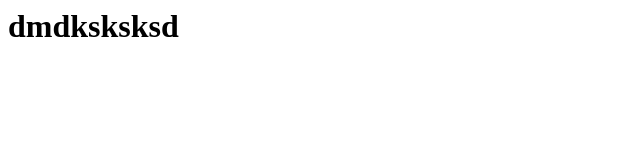
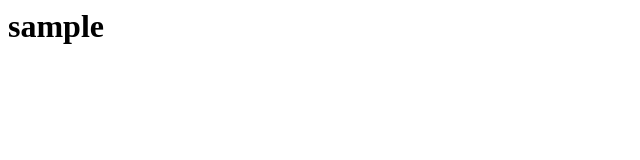
Before and after one commit to garylaw022722/testGit, a plain HTML site: page index.html in a window 1280 px wide. Shown: the whole page, without its empty margins (0-640 px from the left). Drawn offline with Linux system fonts and the light colour scheme.

Commit message:
save sample

```diff
--- a/index.html
+++ b/index.html
@@ -1 +1 @@
-<h1>dmdksksksd</h1>
+<h1>sample</h1>
```
